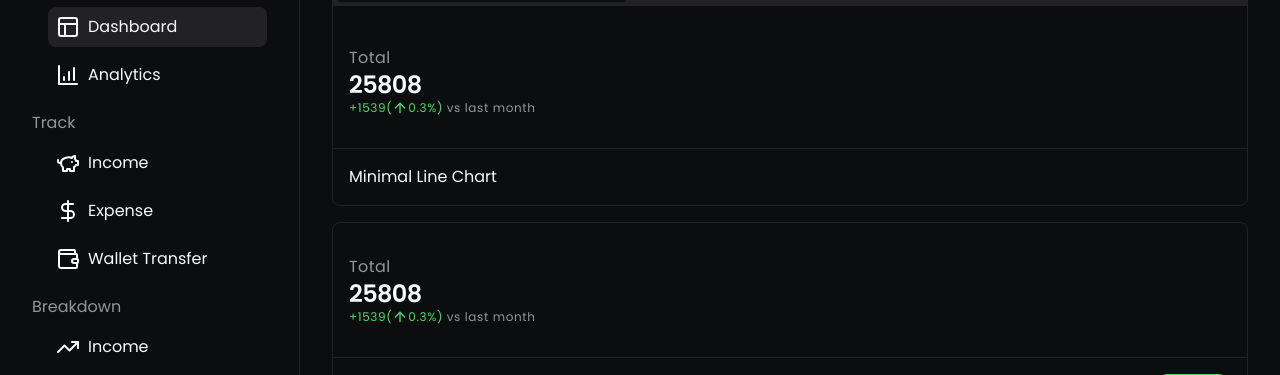
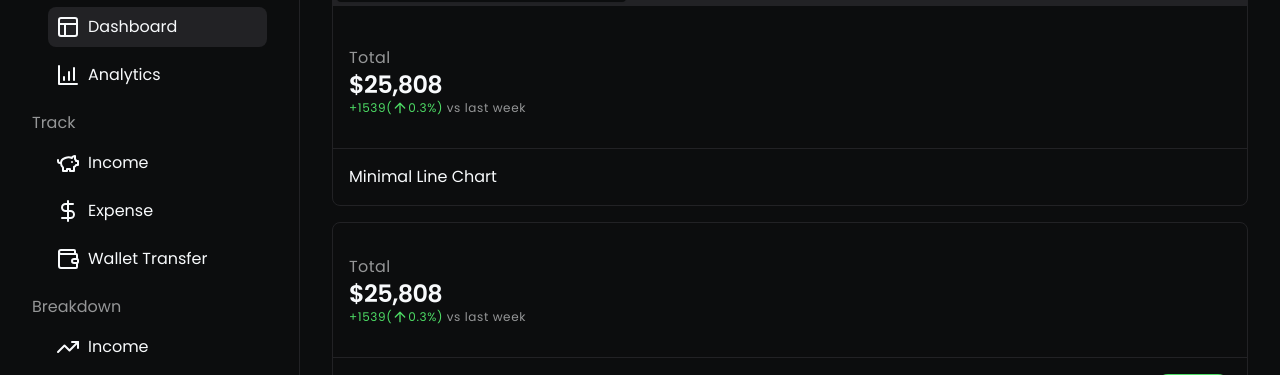
Before and after one commit to michaelcanonizado/minder, a Next.js app: page /dashboard in a window 1280 px wide. Shown: the part 129-504 px from the top of the page. Built offline with nearby package versions, Linux system fonts and the light colour scheme.

Commit message:
feat: format balance amount

```diff
--- a/src/app/(user)/dashboard/page.tsx
+++ b/src/app/(user)/dashboard/page.tsx
@@ -41,7 +41,7 @@ const Dashboard = () => {
       name: 'Expense',
       amount: 12839,
       percentageChange: {
-        isPositive: true,
+        isPositive: false,
         timePeriod: 'weekly',
         percentage: 0.1,
         difference: 1539
--- a/src/components/sections/balance/compact/compact.tsx
+++ b/src/components/sections/balance/compact/compact.tsx
@@ -32,7 +32,7 @@ const Compact = ({
           )}
           {percentageChange.percentage}%)
         </span>
-        &nbsp;vs last month
+        &nbsp;vs last week
       </p>
     );
   };
@@ -43,7 +43,12 @@ const Compact = ({
         <p className='text-body-100 text-muted-foreground'>{title}</p>
       </div>
       <div className=''>
-        <h3 className='text-heading-100'>{amount}</h3>
+        <h3 className='text-heading-100'>
+          $
+          {amount.toLocaleString('en-US', {
+            maximumFractionDigits: 2
+          })}
+        </h3>
       </div>
       <div className=''>
         <BalancePercentageChange />
```
